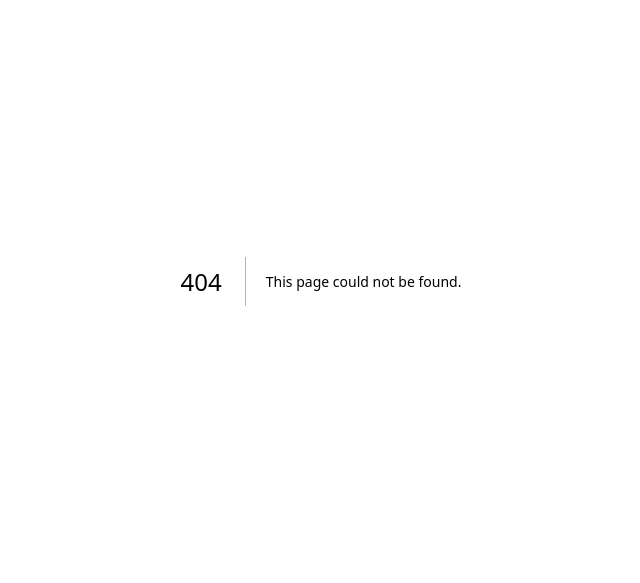
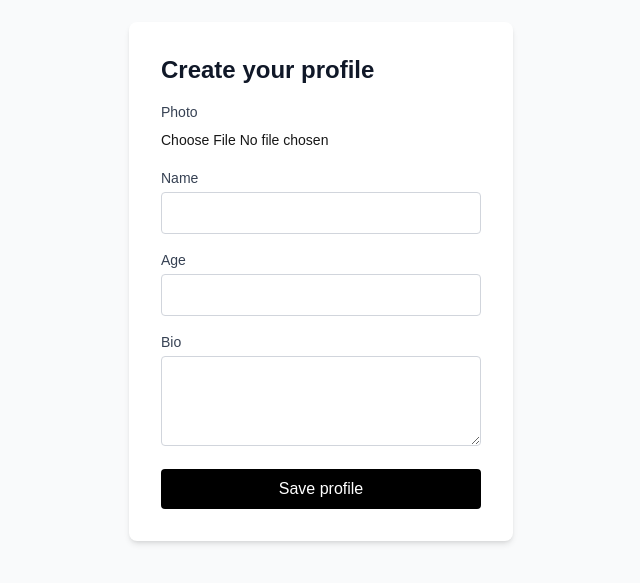
Before and after one commit to Saint202/dating-website, a Next.js app: page /profile in a window 1280 px wide. Before the commit this address had no page. Shown: the part 119-702 px from the top of the page, without its empty margins (319-959 px from the left). Built offline with nearby package versions, Linux system fonts and the light colour scheme.

Commit message:
fix: pin correct package versions, working profile creation with photo upload

```diff
--- a/app/api/auth/[...nextauth]/route.ts
+++ b/app/api/auth/[...nextauth]/route.ts
@@ -1,3 +1,5 @@
 import { handlers } from "@/auth";
 
+export const runtime = "nodejs";
+
 export const { GET, POST } = handlers;
--- /dev/null
+++ b/app/api/profile/route.ts
@@ -0,0 +1,34 @@
+import { NextResponse } from "next/server";
+import { auth } from "@/auth";
+import { prisma } from "@/lib/prisma";
+
+export const runtime = "nodejs";
+
+export async function POST(request: Request) {
+  try {
+    const session = await auth();
+
+    if (!session?.user?.id) {
+      return NextResponse.json({ error: "Not authenticated" }, { status: 401 });
+    }
+
+    const { name, age, bio, photoUrl } = await request.json();
+
+    const profile = await prisma.profile.upsert({
+      where: { userId: session.user.id },
+      update: { name, age, bio, photoUrl },
+      create: {
+        userId: session.user.id,
+        name,
+        age,
+        bio,
+        photoUrl,
+      },
+    });
+
+    return NextResponse.json(profile, { status: 200 });
+  } catch (error) {
+    console.error("Profile save error:", error);
+    return NextResponse.json({ error: "Something went wrong" }, { status: 500 });
+  }
+}
--- /dev/null
+++ b/app/api/upload/route.ts
@@ -0,0 +1,30 @@
+import { NextResponse } from "next/server";
+import cloudinary from "@/lib/cloudinary";
+
+export async function POST(request: Request) {
+  try {
+    const formData = await request.formData();
+    const file = formData.get("file") as File;
+
+    if (!file) {
+      return NextResponse.json({ error: "No file provided" }, { status: 400 });
+    }
+
+    const bytes = await file.arrayBuffer();
+    const buffer = Buffer.from(bytes);
+
+    const result = await new Promise<{ secure_url: string }>((resolve, reject) => {
+      cloudinary.uploader
+        .upload_stream({ folder: "dating-website" }, (error, result) => {
+          if (error || !result) return reject(error);
+          resolve(result as { secure_url: string });
+        })
+        .end(buffer);
+    });
+
+    return NextResponse.json({ url: result.secure_url }, { status: 200 });
+  } catch (error) {
+    console.error("Upload error:", error);
+    return NextResponse.json({ error: "Upload failed" }, { status: 500 });
+  }
+}
--- /dev/null
+++ b/app/profile/page.tsx
@@ -0,0 +1,161 @@
+"use client";
+
+import { useState } from "react";
+import { useRouter } from "next/navigation";
+
+export default function ProfilePage() {
+  const router = useRouter();
+  const [name, setName] = useState("");
+  const [age, setAge] = useState("");
+  const [bio, setBio] = useState("");
+  const [photoFile, setPhotoFile] = useState<File | null>(null);
+  const [preview, setPreview] = useState<string | null>(null);
+  const [error, setError] = useState("");
+  const [loading, setLoading] = useState(false);
+
+  const handlePhotoChange = (e: React.ChangeEvent<HTMLInputElement>) => {
+    const file = e.target.files?.[0];
+    if (file) {
+      setPhotoFile(file);
+      setPreview(URL.createObjectURL(file));
+    }
+  };
+
+  const handleSubmit = async (e: React.FormEvent) => {
+    e.preventDefault();
+    setError("");
+    setLoading(true);
+
+    try {
+      let photoUrl = "";
+
+      // Step 1: upload photo if one was selected
+      if (photoFile) {
+        const formData = new FormData();
+        formData.append("file", photoFile);
+
+        const uploadRes = await fetch("/api/upload", {
+          method: "POST",
+          body: formData,
+        });
+
+        const uploadData = await uploadRes.json();
+
+        if (!uploadRes.ok) {
+          setError(uploadData.error || "Photo upload failed");
+          setLoading(false);
+          return;
+        }
+
+        photoUrl = uploadData.url;
+      }
+
+      // Step 2: save profile data
+      const profileRes = await fetch("/api/profile", {
+        method: "POST",
+        headers: { "Content-Type": "application/json" },
+        body: JSON.stringify({
+          name,
+          age: age ? parseInt(age) : null,
+          bio,
+          photoUrl,
+        }),
+      });
+
+      const profileData = await profileRes.json();
+
+      if (!profileRes.ok) {
+        setError(profileData.error || "Something went wrong");
+        setLoading(false);
+        return;
+      }
+
+      router.push("/");
+    } catch (err) {
+      console.error(err);
+      setError("Something went wrong");
+      setLoading(false);
+    }
+  };
+
+  return (
+    <div className="flex min-h-screen items-center justify-center bg-gray-50 py-10">
+      <form
+        onSubmit={handleSubmit}
+        className="w-full max-w-sm space-y-4 rounded-lg bg-white p-8 shadow-md"
+      >
+        <h1 className="text-2xl font-bold text-gray-900">Create your profile</h1>
+
+        {error && (
+          <p className="rounded bg-red-50 p-2 text-sm text-red-600">{error}</p>
+        )}
+
+        <div>
+          <label className="block text-sm font-medium text-gray-700">
+            Photo
+          </label>
+          {preview && (
+            <img
+              src={preview}
+              alt="Preview"
+              className="mt-2 h-32 w-32 rounded-full object-cover"
+            />
+          )}
+          <input
+            type="file"
+            accept="image/*"
+            onChange={handlePhotoChange}
+            className="mt-2 w-full text-sm"
+          />
+        </div>
+
+        <div>
+          <label className="block text-sm font-medium text-gray-700">
+            Name
+          </label>
+          <input
+            type="text"
+            required
+            value={name}
+            onChange={(e) => setName(e.target.value)}
+            className="mt-1 w-full rounded border border-gray-300 p-2"
+          />
+        </div>
+
+        <div>
+          <label className="block text-sm font-medium text-gray-700">
+            Age
+          </label>
+          <input
+            type="number"
+            required
+            min={18}
+            value={age}
+            onChange={(e) => setAge(e.target.value)}
+            className="mt-1 w-full rounded border border-gray-300 p-2"
+          />
+        </div>
+
+        <div>
+          <label className="block text-sm font-medium text-gray-700">
+            Bio
+          </label>
+          <textarea
+            value={bio}
+            onChange={(e) => setBio(e.target.value)}
+            rows={3}
+            className="mt-1 w-full rounded border border-gray-300 p-2"
+          />
+        </div>
+
+        <button
+          type="submit"
+          disabled={loading}
+          className="w-full rounded bg-black py-2 text-white disabled:opacity-50"
+        >
+          {loading ? "Saving..." : "Save profile"}
+        </button>
+      </form>
+    </div>
+  );
+}
--- a/auth.ts
+++ b/auth.ts
@@ -30,4 +30,18 @@ export const { handlers, signIn, signOut, auth } = NextAuth({
   pages: {
     signIn: "/login",
   },
+  callbacks: {
+    async jwt({ token, user }) {
+      if (user) {
+        token.id = user.id;
+      }
+      return token;
+    },
+    async session({ session, token }) {
+      if (session.user) {
+        session.user.id = token.id as string;
+      }
+      return session;
+    },
+  },
 });
--- /dev/null
+++ b/lib/cloudinary.ts
@@ -0,0 +1,9 @@
+import { v2 as cloudinary } from "cloudinary";
+
+cloudinary.config({
+  cloud_name: process.env.CLOUDINARY_CLOUD_NAME,
+  api_key: process.env.CLOUDINARY_API_KEY,
+  api_secret: process.env.CLOUDINARY_API_SECRET,
+});
+
+export default cloudinary;
--- /dev/null
+++ b/types/next-auth.d.ts
@@ -0,0 +1,9 @@
+import { DefaultSession } from "next-auth";
+
+declare module "next-auth" {
+  interface Session {
+    user: {
+      id: string;
+    } & DefaultSession["user"];
+  }
+}
```
Also changed, not shown: package.json (+6 -5 lines), 1 other file (tests, documents, lock files or other folders).
